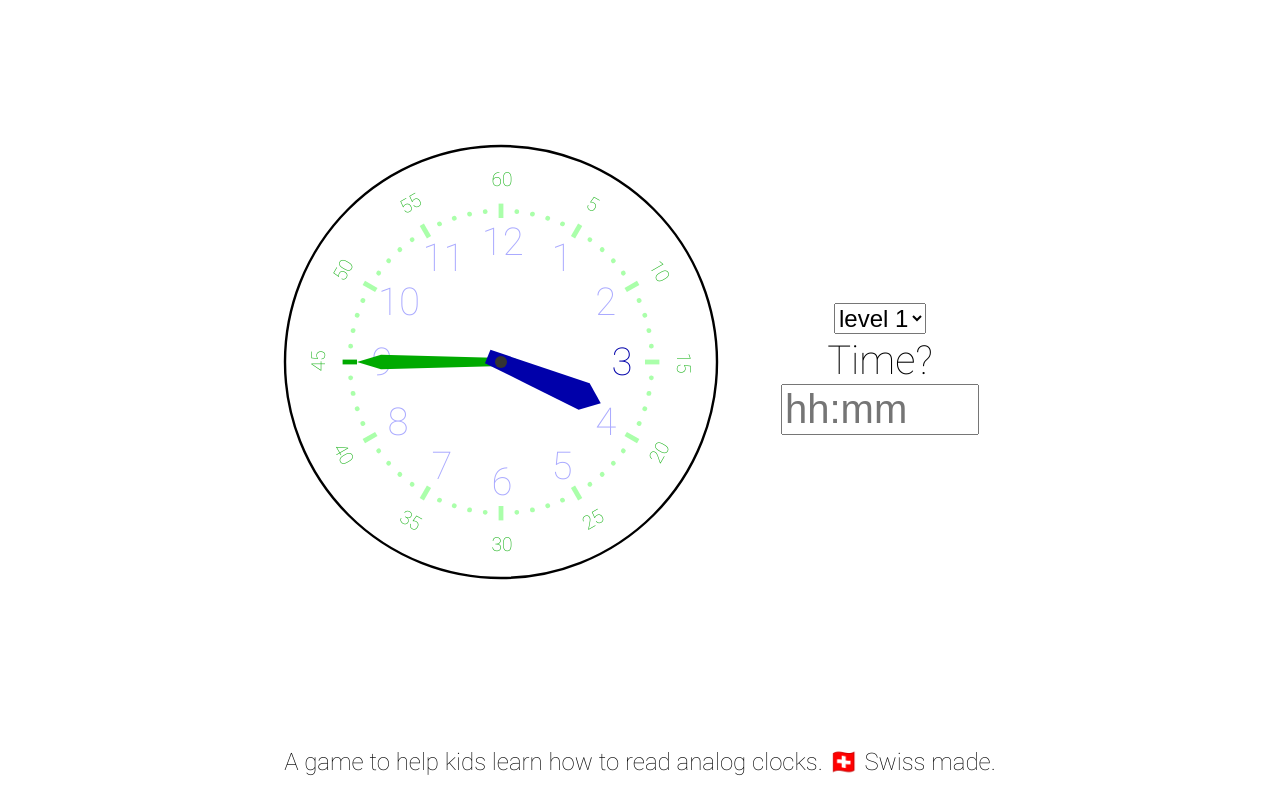
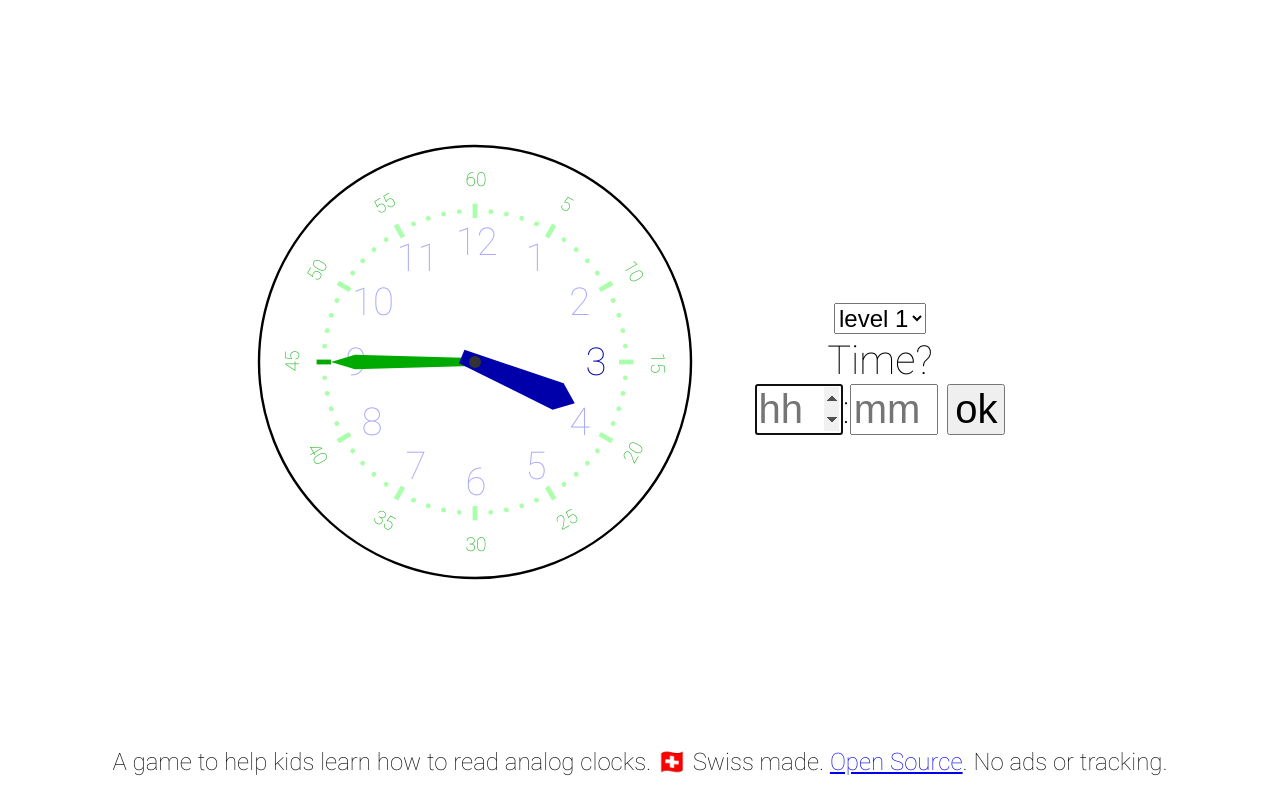
Before and after one commit to alokmenghrajani/kidsclock, a plain HTML site: page index.html in a window 1280 px wide. Drawn offline with Linux system fonts and the light colour scheme.

Commit message:
Lots of minor stuff

```diff
--- a/index.html
+++ b/index.html
@@ -79,6 +79,7 @@
       small {
         font-size: 3vh;
       }
+
       svg {
         height: 100%;
         max-height: 60vh;
@@ -95,6 +96,10 @@
       justify-self: center;
     }
 
+    input[type=number] {
+      width: 2em;
+    }
+
     #score {
       white-space: nowrap;
     }
@@ -106,6 +111,28 @@
 
     svg circle {
       pointer-events: none;
+    }
+
+    .shake {
+      animation: shake 0.2s ease-in-out 0s 2;
+    }
+
+    @keyframes shake {
+      0% {
+        margin-left: 0rem;
+      }
+
+      25% {
+        margin-left: 0.5rem;
+      }
+
+      75% {
+        margin-left: -0.5rem;
+      }
+
+      100% {
+        margin-left: 0rem;
+      }
     }
   </style>
 </head>
@@ -128,20 +155,29 @@
       <div>
         <nobr>Time?</nobr>
       </div>
-      <div><input id="input" type="text" placeholder="hh:mm" size="6" onChange="kidsClock.validateInput()"></div>
+      <form onSubmit="kidsClock.validateInput(); return false;">
+        <div>
+          <input id="inputHour" type="number" pattern="[0-9]*" min="1" max="12" placeholder="hh" autofocus>:<input
+            id="inputMin" type="number" pattern="[0-9]*" min="0" max="59" placeholder="mm">
+          <input type="submit" value="ok">
+        </div>
+      </form>
       <div id="score"></div>
     </div>
   </div>
-  <small id="footer">A game to help kids learn how to read analog clocks. 🇨🇭 Swiss made.</small>
+  <small id="footer">A game to help kids learn how to read analog clocks. 🇨🇭 Swiss made. <a
+      href="https://github.com/alokmenghrajani/kidsclock">Open Source</a>. No ads or tracking.</small>
   <script src="svgjs/svg.min.js"></script>
   <script>
     // TODO:
     // - consider making angularTime number of seconds since noon/midnight.
-    // - rewrite validate input. Use angularTime?
-    // - improve UI (default mobile keyboard to numeric, disallow typing non-numeric keys, keep focus on input box,
-    //   force user to type enter).
-    // - do something when the user gets the input wrong.
+    // - rewrite validate input, use angularTime to simplify delta calculation.
+    // - improve UI
+    //   - on mobile, make it so that the soft keyboard doesn't hide the clock.
+    //   - on desktop, make it so that either input fields are always in focus.
     // - confetti or something when you switch from one level to another
+    // - figure out why iOS Safari freezes up after the incorrect entry animation plays.
+    // - looks ugly on desktop Safari.
 
     const LEVELS = 9;
 
@@ -166,7 +202,7 @@
         this.draw.on('mousemove', e => this.eventMove(e));
         this.draw.on('touchmove', e => this.eventMove(e));
         this.draw.on('mouseup', e => this.eventUp(e));
-        this.draw.on('touchup', e => this.eventUp(e));
+        this.draw.on('touchend', e => this.eventUp(e));
       }
 
       setAngularTime(t) {
@@ -176,7 +212,9 @@
           this.angularTime += 12 * 360;
         }
         this.update(this.angularTime);
-        input.value = "";
+        inputHour.value = "";
+        inputHour.focus();
+        inputMin.value = "";
       }
 
       incrementScore() {
@@ -390,22 +428,10 @@
         const hourAngle = this.angularTime / 12;
         let hour = Math.floor(hourAngle / 30);
 
-        let delta1 = 9999;
-        let m = input.value.match(/^([0-9]{1,2})[^0-9]([0-9]{1,2})$/);
-        if (m) {
-          if ((m[1] >= 1) && (m[1] <= 12) && (m[2] >= 0) && (m[2] <= 59)) {
-            delta1 = Math.abs((hour * 60 + min) - (m[1] * 60 + (m[2] | 0)))
-          }
-        } else {
-          m = input.value.match(/^([0-9]{1,2})([0-9]{2,2})$/);
-          if (m) {
-            if ((m[1] >= 1) && (m[1] <= 12) && (m[2] >= 0) && (m[2] <= 59)) {
-              delta1 = Math.abs((hour * 60 + min) - (m[1] * 60 + (m[2] | 0)))
-            }
-          }
-        }
+        const delta1 = Math.abs((hour * 60 + min) - (inputHour.value * 60 + (inputMin.value | 0)));
         const delta2 = Math.abs(720 - delta1);
         const delta = Math.min(delta1, delta2);
+        debugger;
         if (delta == 0) {
           this.incrementScore();
           return;
@@ -417,7 +443,12 @@
           return;
         }
 
-        // TODO: animate error
+        // Error animation
+        form.className = "shake";
+        setTimeout(() => {
+          form.className = "";
+          this.setAngularTime(this.angularTime);
+        }, 400);
       }
 
       update(angularTime) {
@@ -639,7 +670,7 @@
           minHand.fill('#aaa');
         }
         minHand.on('mousedown', e => this.eventDown(e, "min"));
-        minHand.on('touchdown', e => this.eventDown(e, "min"));
+        minHand.on('touchstart', e => this.eventDown(e, "min"));
         this.elements.push(minHand);
 
         // draw hour hand
@@ -650,7 +681,7 @@
           hourHand.fill('#666');
         }
         hourHand.on('mousedown', e => this.eventDown(e, "hour"));
-        hourHand.on('touchdown', e => this.eventDown(e, "hour"));
+        hourHand.on('touchstart', e => this.eventDown(e, "hour"));
         this.elements.push(hourHand);
 
         // draw pin which holds the hands in place
```
